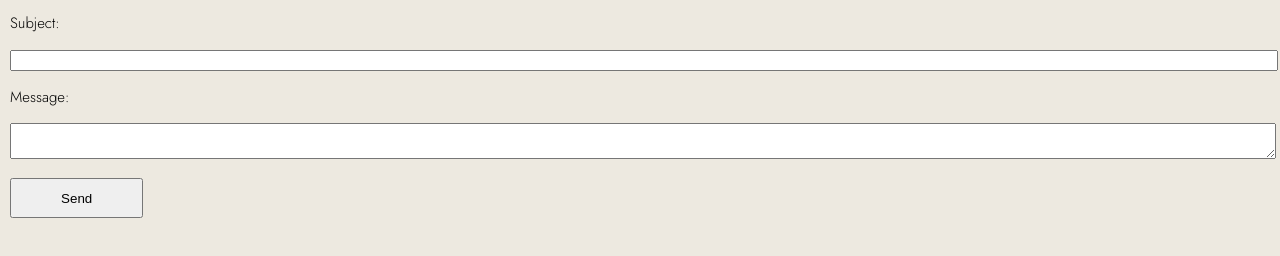
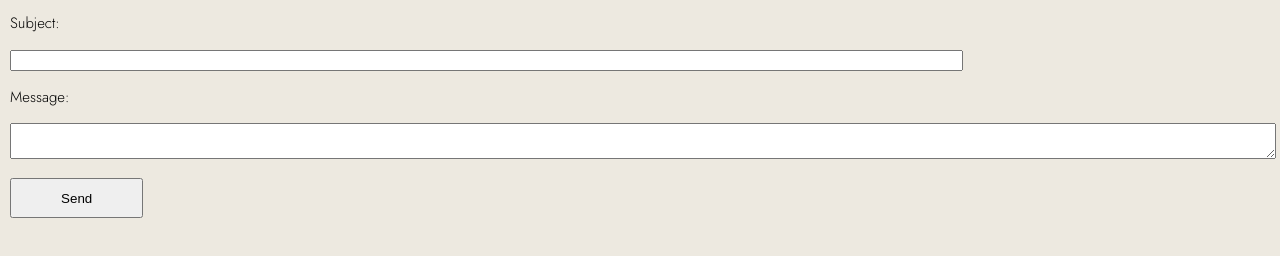
Before and after one commit to umarbeknasimov/umarbeknasimov.github.io, a plain HTML site: page contact.html in a window 1280 px wide. Shown: the part 122-378 px from the top of the page. Drawn offline with Linux system fonts and the light colour scheme.

Commit message:
contact subject line shortened

```diff
--- a/styles.css
+++ b/styles.css
@@ -238,6 +238,10 @@ section.description ul {
     section.description div.code {
         grid-area: code;
     }
+
+    form input.subject {
+        width: 75%;
+    }
 }
 
 @media (max-width: 600px), only screen and (max-device-width: 600px) {
@@ -264,8 +268,12 @@ form > label {
     margin: 1em 0em;
 }
 
-textarea, input.subject {
+textarea {
     width: 100%;
+}
+
+input.subject {
+    width: 50%;
 }
 
 input[type="submit"] {
```
